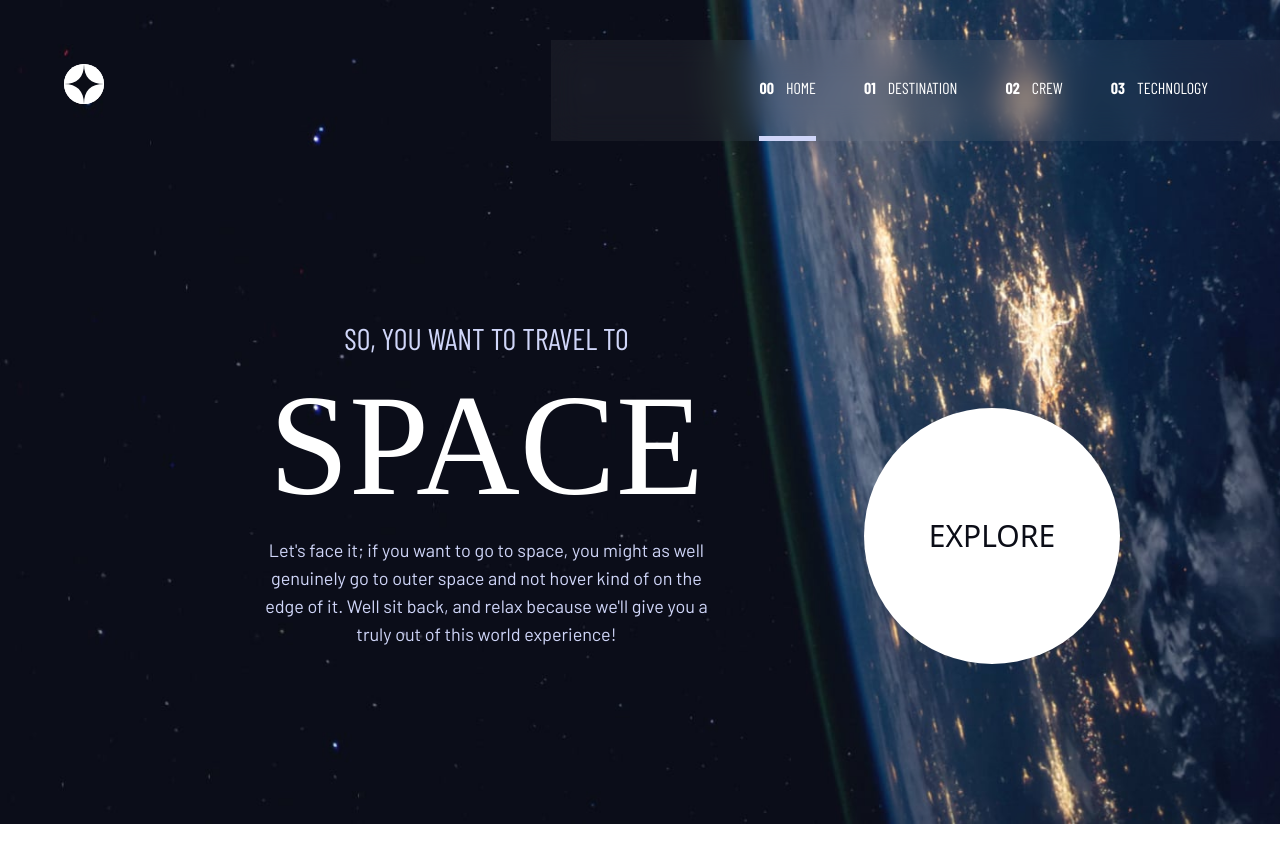
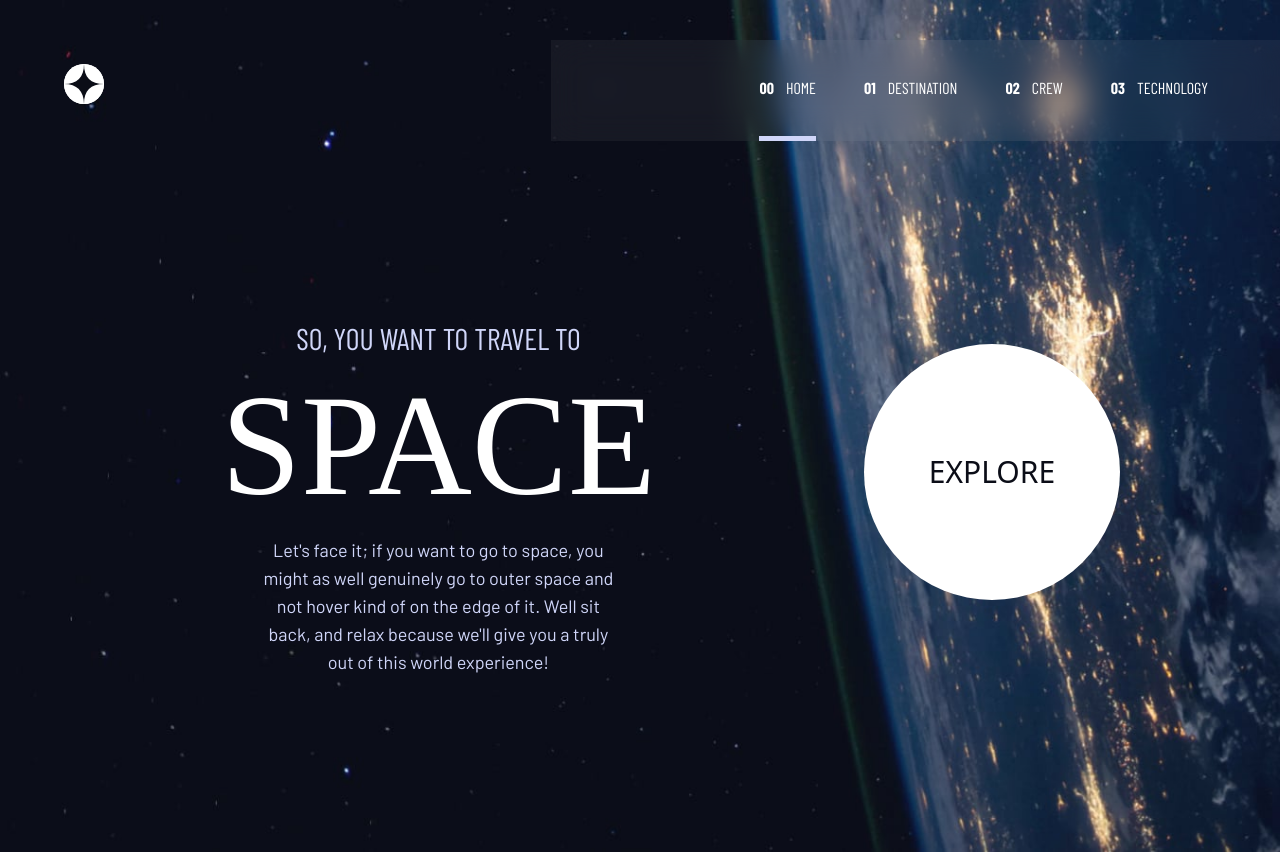
Before and after one commit to Mikwuegbu/spaceTourism, a React (Vite) app: page / in a window 1280 px wide. Before the commit the page ends 824 px from the top, so only its background shows below. Built offline with nearby package versions, Linux system fonts and the light colour scheme; a web font is replaced by a local one.

Commit message:
Desktop Home

```diff
--- a/src/pages/Home.jsx
+++ b/src/pages/Home.jsx
@@ -3,7 +3,7 @@ import { Link } from 'react-router-dom';
 const Home = () => (
 	<div className="bg-bgMobileHome bg-cover min-h-screen md:bg-bgTabletHome lg:bg-bgDesktopHome">
 		<div className="flex flex-col lg:flex-row justify-center lg:justify-between px-6 lg:px-40 text-center pt-36 lg:pt-80 md:pt-52 text-white space-y-6 pb-24">
-			<div className="lg:w-[68%]">
+			<div className="lg:w-[58%]">
 				<div className="font-balowCondensed text-2xl md:text-4xl lg:text-3xl font-normal leading-4 text-lightBlue">
 					SO, YOU WANT TO TRAVEL TO
 				</div>
@@ -19,7 +19,7 @@ const Home = () => (
 			</div>
 			<Link
 				to="/destination"
-				className="hover:outline hover:outline-88 rounded-full h-36 md:h-64 md:w-64 w-36 hover:outline-white/10 place-content-center bg-white text-veryDarkNavy self-center md:text-3xl"
+				className="hover:outline hover:outline-88 rounded-full h-36 md:h-64 md:w-64 w-36 hover:outline-white/10 place-content-center bg-white text-veryDarkNavy self-center lg:self-auto md:text-3xl"
 			>
 				EXPLORE
 			</Link>
```
